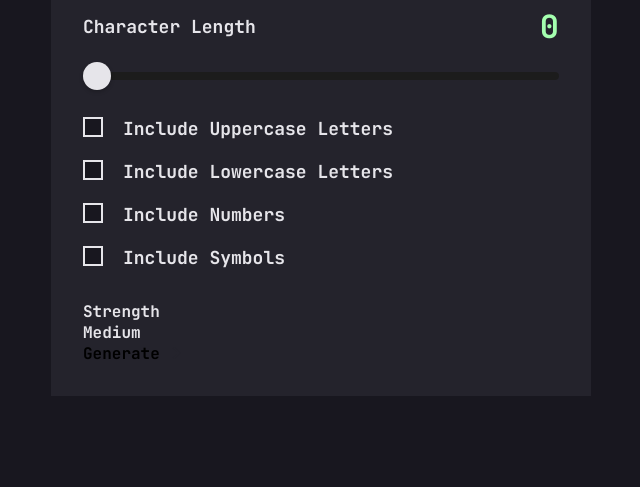
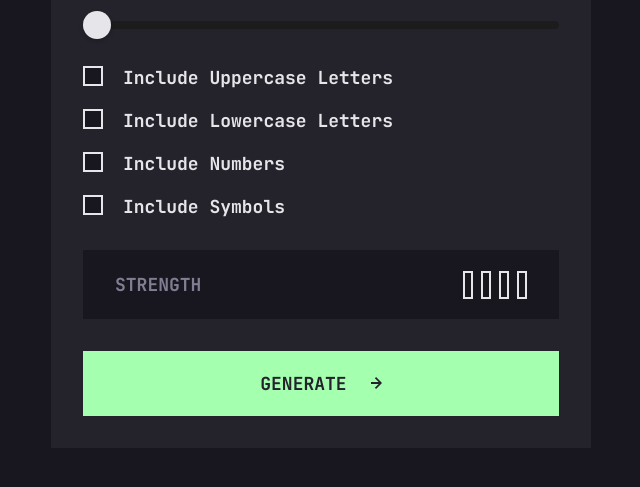
Before and after one commit to hectorlil48/password-generator-app, a plain HTML site: page index.html in a window 1280 px wide. Shown: the part 295-782 px from the top of the page, without its empty margins (319-959 px from the left). Drawn offline with Linux system fonts and the light colour scheme.

Commit message:
Created a flex class and used DRY method to clean up a litte, Finished the last 2 sections.

```diff
--- a/code/styles/styles.css
+++ b/code/styles/styles.css
@@ -63,6 +63,12 @@ body {
   align-items: center;
 }
 
+.flex {
+  display: flex;
+  justify-content: center;
+  align-items: center;
+}
+
 .container {
   width: 540px;
 }
@@ -77,9 +83,7 @@ body {
 
 .password-icon-container {
   background-color: var(--dark-grey);
-  display: flex;
   justify-content: space-between;
-  align-items: center;
   padding: 19px 28px 19px 32px;
   margin-bottom: 24px;
 }
@@ -91,8 +95,6 @@ body {
 }
 
 .icon-container {
-  display: flex;
-  align-items: center;
   gap: 16px;
 }
 
@@ -119,9 +121,7 @@ body {
 }
 
 .slider-labels {
-  display: flex;
   justify-content: space-between;
-  align-items: center;
   margin-bottom: 16px;
   font-size: var(--body-font-size);
   line-height: var(--body-line-height);
@@ -184,9 +184,8 @@ body {
 }
 
 .checkbox-container {
-  display: flex;
   flex-direction: column;
-  justify-content: center;
+  align-items: flex-start;
   gap: 20px;
   margin-bottom: 32px;
 }
@@ -242,3 +241,50 @@ input[type="checkbox"]:not(:checked) + label .custom-checkbox svg {
 input[type="checkbox"]:checked + label .custom-checkbox svg {
   opacity: 1; /* Show the SVG when checked */
 }
+
+/* Strength Container */
+.strength-container {
+  background-color: var(--very-dark-grey);
+  justify-content: space-between;
+  padding: 21px 32px 20px;
+  margin-bottom: 32px;
+}
+
+.strength-title {
+  color: var(--grey);
+  font-size: var(--body-font-size);
+  line-height: var(--body-line-height);
+  text-transform: uppercase;
+}
+
+.rating {
+  font-size: var(--medium-heading-font-size);
+  line-height: var(--medium-heading-line-height);
+  color: var(--almost-white);
+  text-transform: uppercase;
+}
+
+.strength-rating {
+  gap: 15px;
+}
+
+.strength-meter {
+  gap: 8px;
+}
+
+.strength-bar {
+  width: 10px;
+  height: 28px;
+  border: 2px solid var(--almost-white);
+}
+
+.btn {
+  width: 100%;
+  gap: 24px;
+  background-color: var(--neon-green);
+  color: var(--dark-grey);
+  padding: 21px 0;
+  font-size: var(--body-font-size);
+  line-height: var(--body-line-height);
+  text-transform: uppercase;
+}
--- a/index.html
+++ b/index.html
@@ -17,9 +17,9 @@
   <body>
     <main class="container">
       <h1 class="title">Password Generator</h1>
-      <div class="password-icon-container">
+      <div class="password-icon-container flex">
         <p class="password">PTx1f5DaFX</p>
-        <div class="icon-container">
+        <div class="icon-container flex">
           <p class="copied-message">COPIED</p>
           <svg
             class="icon"
@@ -37,7 +37,7 @@
 
       <div class="form-container">
         <div class="slider-container">
-          <div class="slider-labels">
+          <div class="slider-labels flex">
             <label for="slider">Character Length</label>
             <p class="slider-value" id="slider-value">0</p>
           </div>
@@ -51,7 +51,7 @@
           />
         </div>
 
-        <div class="checkbox-container">
+        <div class="checkbox-container flex">
           <div>
             <input type="checkbox" id="includeUppercase" />
             <label for="includeUppercase">
@@ -141,22 +141,22 @@
           </div>
         </div>
 
-        <div class="strength-container">
-          <p>Strength</p>
-          <div class="strength-rating">
-            <p class="rating">Medium</p>
-            <div class="strengthMeter">
-              <div class="strengthBar"></div>
-              <div class="strengthBar"></div>
-              <div class="strengthBar"></div>
-              <div class="strengthBar"></div>
+        <div class="strength-container flex">
+          <p class="strength-title">Strength</p>
+          <div class="strength-rating flex">
+            <p class="rating"></p>
+            <div class="strength-meter flex">
+              <div class="strength-bar"></div>
+              <div class="strength-bar"></div>
+              <div class="strength-bar"></div>
+              <div class="strength-bar"></div>
             </div>
           </div>
         </div>
 
-        <button>
-          Generate
-          <svg width="12" height="12" xmlns="http://www.w3.org/2000/svg">
+        <button class="btn flex">
+          <span>Generate</span>
+          <svg width="11.11" height="12" xmlns="http://www.w3.org/2000/svg">
             <path
               fill="#24232C"
               d="m5.106 12 6-6-6-6-1.265 1.265 3.841 3.84H.001v1.79h7.681l-3.841 3.84z"
```
